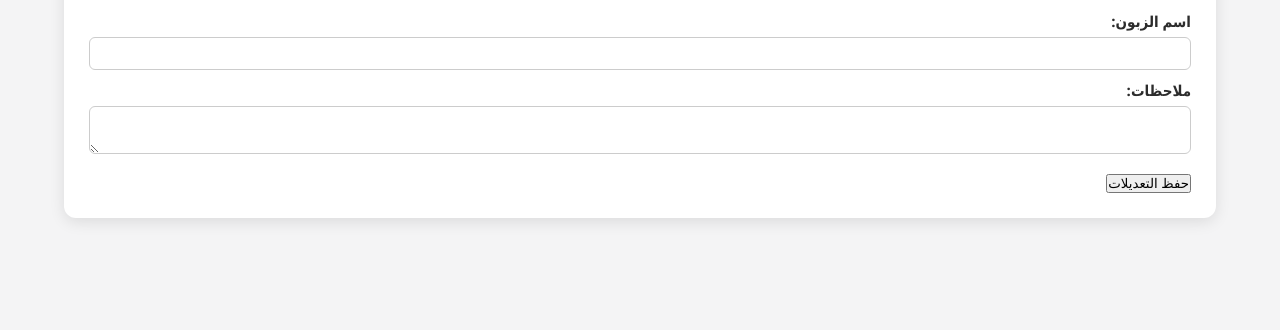
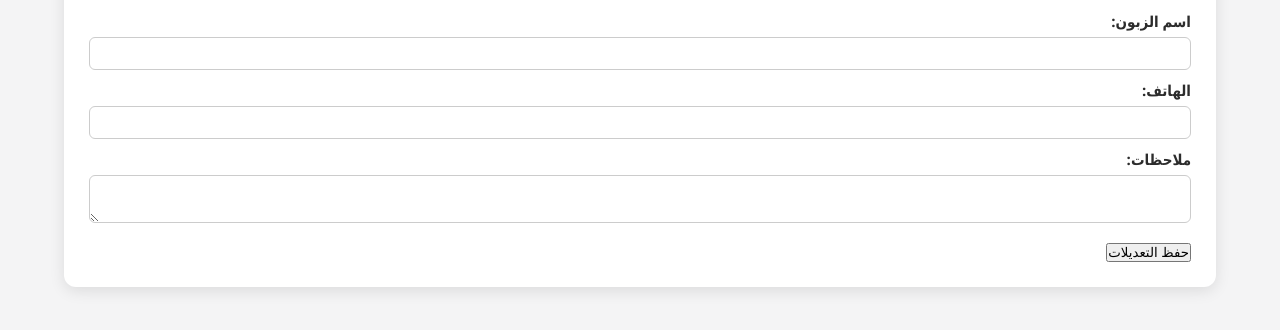
Before and after one commit to saifbakkour2003-web/bakkour-system, a Flask app: template templates/edit_customer.html in a window 1280 px wide. Shown: the part 171-501 px from the top of the page. Run offline with Flask 3, Linux system fonts and the light colour scheme; the template is opened without the code that fills it, so the values that code supplies are empty.

Commit message:
edit_customer.html

```diff
--- a/templates/edit_customer.html
+++ b/templates/edit_customer.html
@@ -6,6 +6,9 @@
     <label>اسم الزبون:</label>
     <input type="text" name="name" value="{{ customer.name }}" required>
 
+    <label>الهاتف:</label>
+    <input type="text" name="phone">
+
     <label>ملاحظات:</label>
     <textarea name="notes">{{ customer.notes }}</textarea>
 
```
